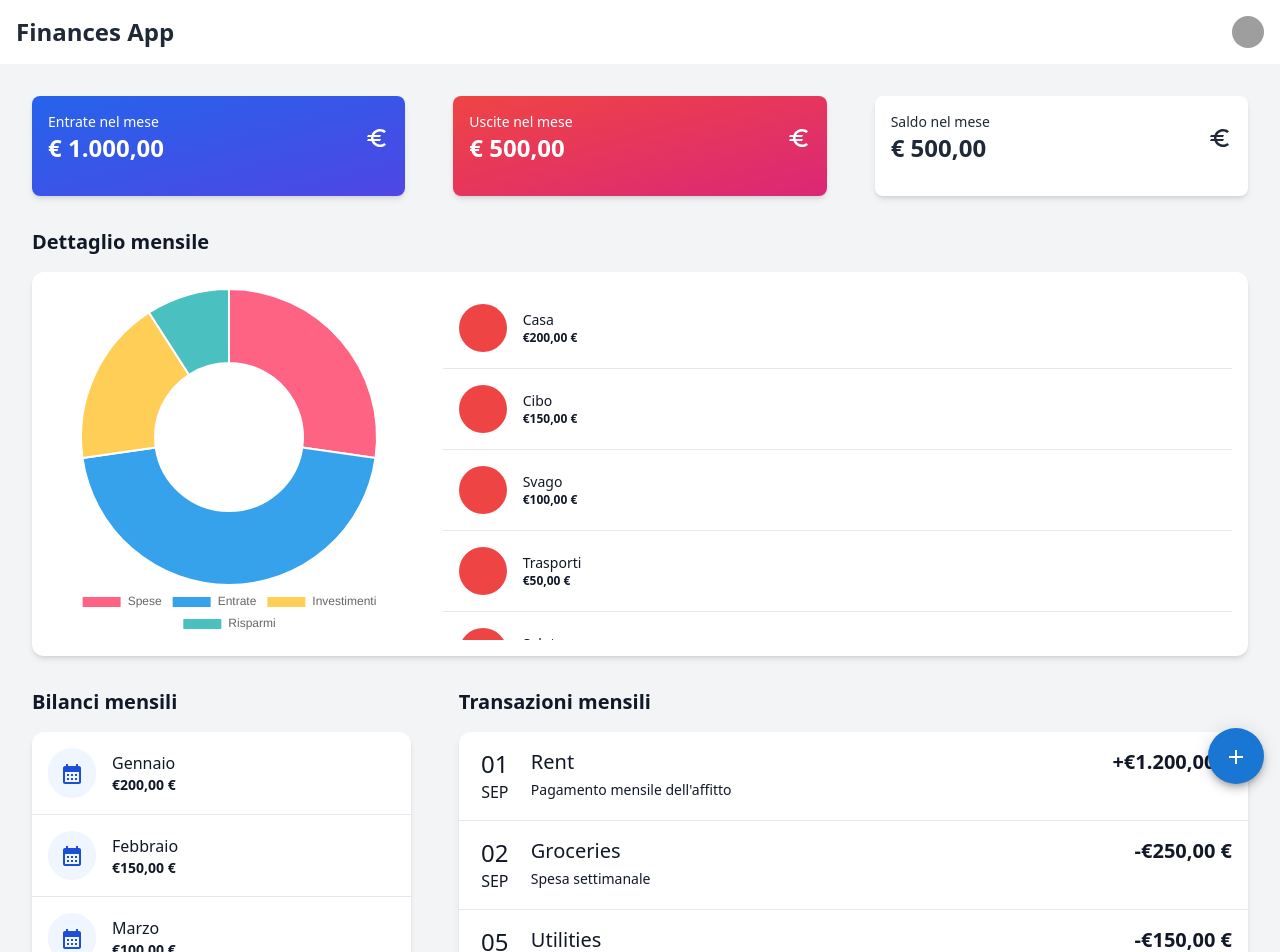
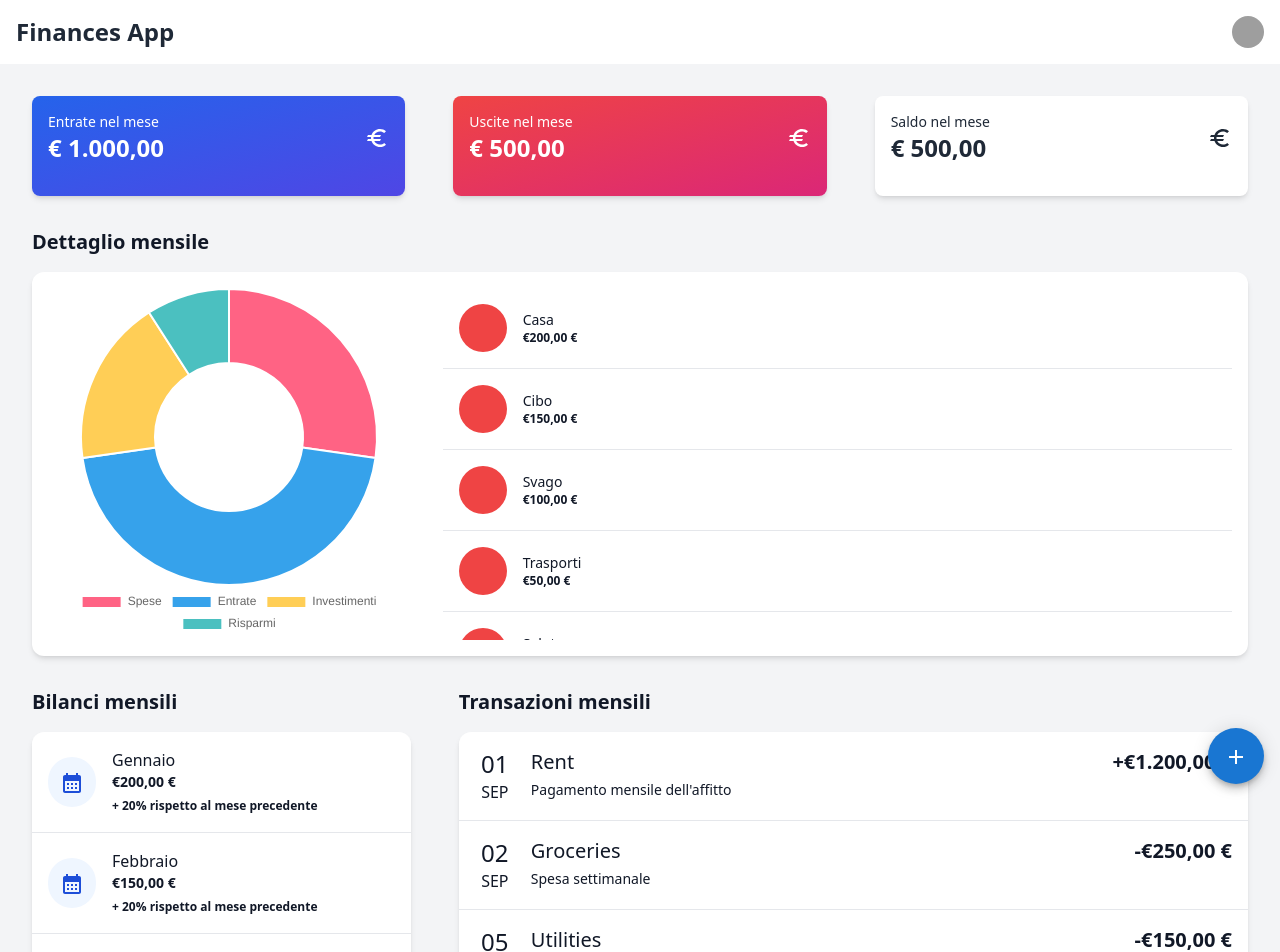
Before and after one commit to Mattia471/finance-dashboard-app, a React (Vite) app: page / in a window 1280 px wide. Shown: the top 952 px of the page. Built offline with nearby package versions, Linux system fonts and the light colour scheme; grey boxes are pictures that could not be loaded.

Commit message:
fix: layout

```diff
--- a/src/pages/components/MonthsList.tsx
+++ b/src/pages/components/MonthsList.tsx
@@ -35,6 +35,7 @@ const MonthsList = ({months}) => {
                         <div className="flex-1">
                             <p className="text-md font-medium">{transaction.category}</p>
                             <p className="text-sm font-semibold">€{formatCurrency(transaction.amount)}</p>
+                            <small className="text-xs font-semibold">+ 20% rispetto al mese precedente</small>
                         </div>
                     </li>
                 ))}
--- a/src/pages/components/TransactionsList.tsx
+++ b/src/pages/components/TransactionsList.tsx
@@ -25,7 +25,7 @@ const TransactionsList = ({transactions}) => {
                             });
                             setTransactionsList(newTransactions);
                         }}
-                        className={`p-4 flex items-start space-x-4 text-gray-900`}>
+                        className={`p-4 flex items-start space-x-4 text-gray-900 cursor-pointer hover:bg-gray-50 ${transaction.selected ? 'bg-gray-100' : ''}`}>
                         {/* Icona transazione */}
                         <div className={`w-10 text-center `}>
                             <span className={"text-2xl font-medium"}> {dayjs(transaction.date).format("DD")}</span>
```
